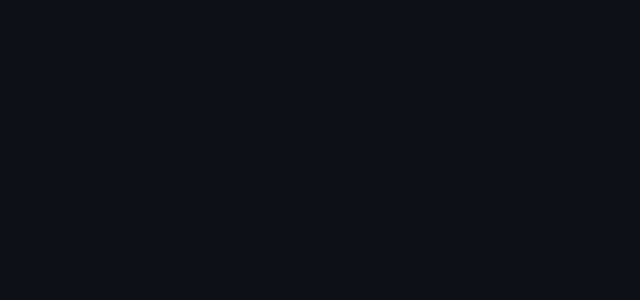
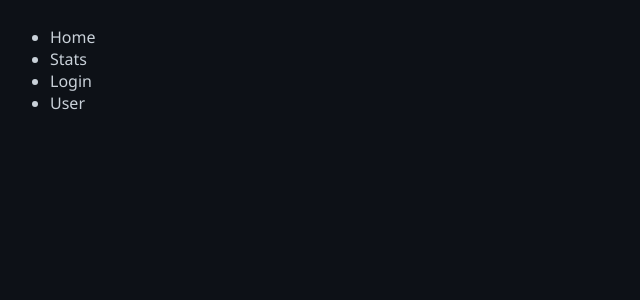
Before and after one commit to yahavmor/StockLiser---FRONTEND, a React (Vite) app: page /user in a window 1280 px wide. Before the commit this address had no page. Shown: the top 300 px of the page, without its empty margins (0-640 px from the left). Built offline with nearby package versions, Linux system fonts and the light colour scheme.

Commit message:
building header

```diff
--- /dev/null
+++ b/src/assets/styles/cmps/Header.css
@@ -0,0 +1,7 @@
+.nav-bar{
+    padding: 10px;
+
+}
+.nav-info{
+
+}
--- a/src/assets/styles/main.css
+++ b/src/assets/styles/main.css
@@ -4,3 +4,6 @@
 
 /* basics */
 @import './basics/MainLayout.css';
+
+/* cmps */
+@import './cmps/Header.css';
--- /dev/null
+++ b/src/cmps/header.jsx
@@ -0,0 +1,17 @@
+import React from "react"
+
+
+export function Header(){
+    return(
+        <>
+        <nav className="nav-bar">
+            <ul className="nav-info">
+                <li>Home</li>
+                <li>Stats</li>
+                <li>Login</li>
+                <li>User</li>
+            </ul>
+        </nav>
+        </>
+    )
+}
--- a/src/index.jsx
+++ b/src/index.jsx
@@ -3,10 +3,13 @@ import ReactDOM from 'react-dom/client'
 import { RootCmp } from './RootCmp'
 import { BrowserRouter } from 'react-router-dom'
 import './assets/styles/main.css'
+import { Header } from './cmps/header'
+
 
 const root = ReactDOM.createRoot(document.getElementById('root'))
 root.render(
 	  <BrowserRouter>
+	 		<Header/>
 			<RootCmp />
 	  </BrowserRouter>
 )
```
